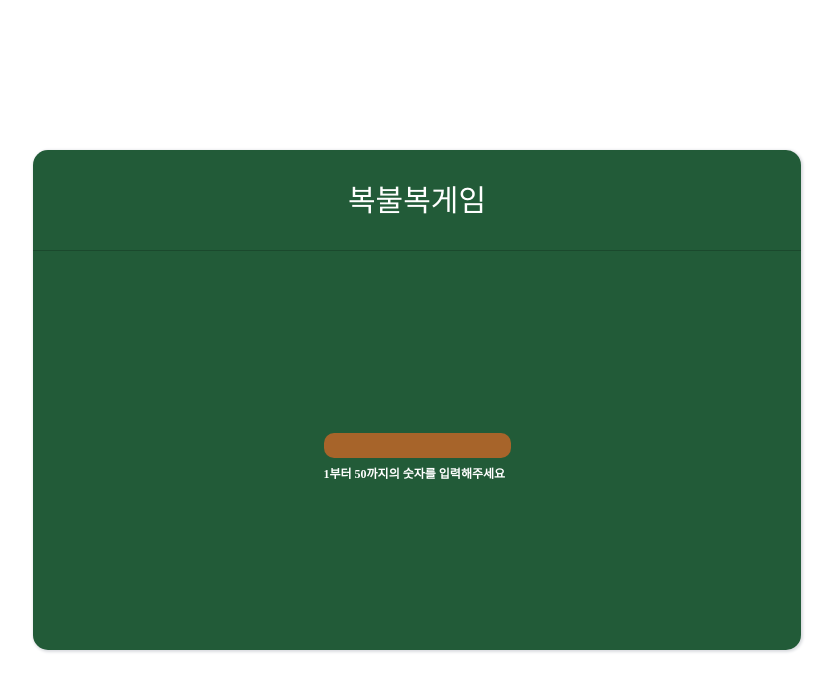
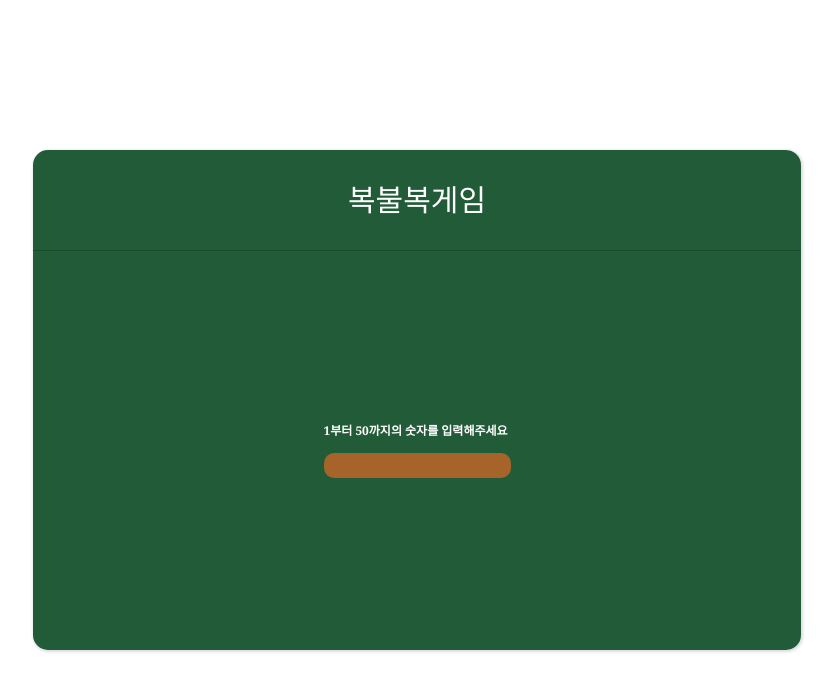
Before and after one commit to rlaclghks123/random-game, a React (Vite) app: page /game in a window 1280 px wide. Shown: the top 692 px of the page, without its empty margins (223-1058 px from the left). Built offline with nearby package versions, Linux system fonts and the light colour scheme; no server answers.

Commit message:
Refactor: label 추가 input에 임의로 준 role 삭제 및 getByLabelText 사용

```diff
--- a/src/pages/Game/index.style.ts
+++ b/src/pages/Game/index.style.ts
@@ -65,7 +65,13 @@ export const StyleForm = styled.form`
   }
 `;
 
-export const StyleMessage = styled.div`
+export const StyleInputBox = styled.div`
+  display: flex;
+  flex-direction: column;
+  gap: 16px;
+`;
+
+export const StyleMessage = styled.label`
   font-size: 12px;
   font-weight: 800;
 
--- a/src/pages/Game/index.tsx
+++ b/src/pages/Game/index.tsx
@@ -11,6 +11,7 @@ import {
   StyleMain,
   StyleFormContainer,
   StyleForm,
+  StyleInputBox,
   StyleMessage,
   StyleCountBox,
   StyleImg,
@@ -102,9 +103,17 @@ function Game() {
           <>
             <StyleFormContainer>
               <StyleForm onSubmit={handleSubmit} role="form">
-                <input role="input" value={inputValue} onChange={handleOnChange} maxLength={2} />
+                <StyleInputBox>
+                  <StyleMessage htmlFor="input">{INPUT_REQUEST_MESSAGE}</StyleMessage>
+                  <input
+                    type="text"
+                    id="input"
+                    value={inputValue}
+                    onChange={handleOnChange}
+                    maxLength={2}
+                  />
+                </StyleInputBox>
               </StyleForm>
-              <StyleMessage>{INPUT_REQUEST_MESSAGE}</StyleMessage>
             </StyleFormContainer>
             {currentImg && (
               <StyleImg src={currentImg.images?.original?.url} alt={currentImg.title} />
```
Also changed, not shown: 1 other file (tests, documents, lock files or other folders).
